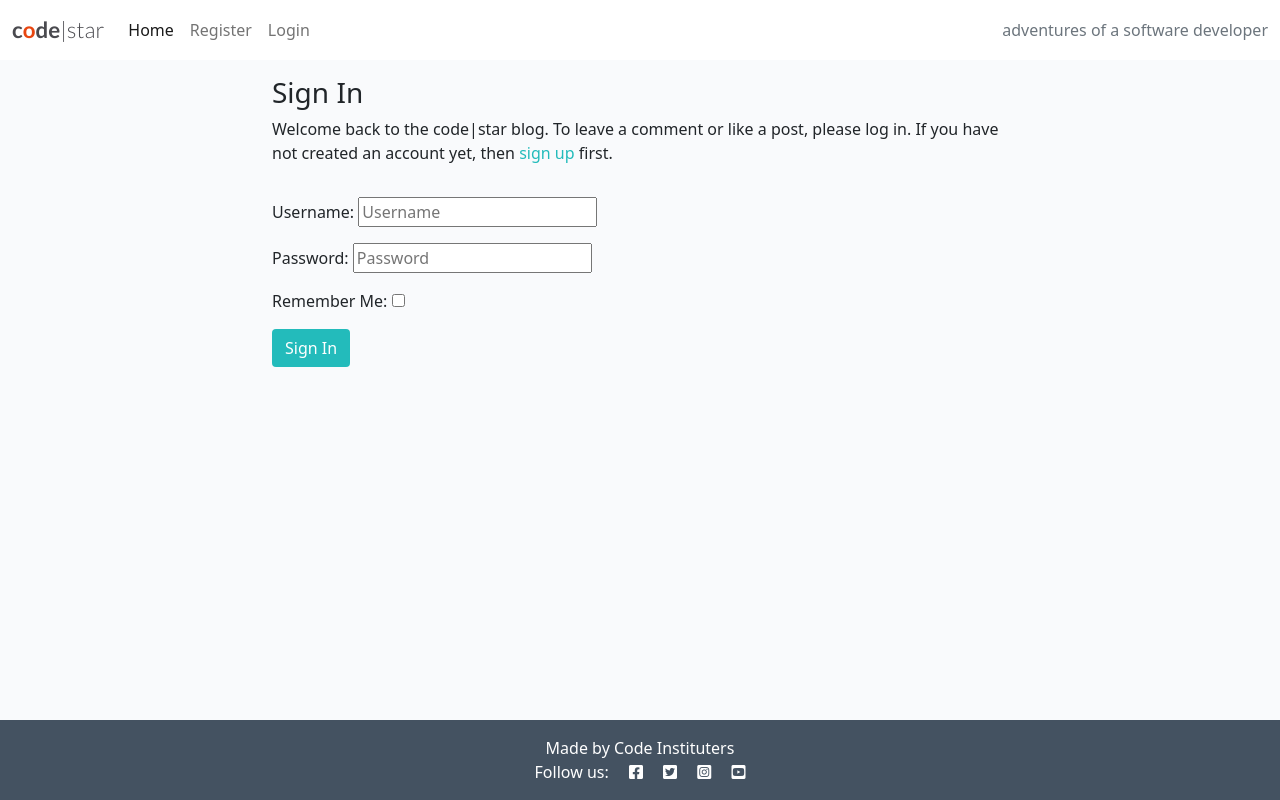
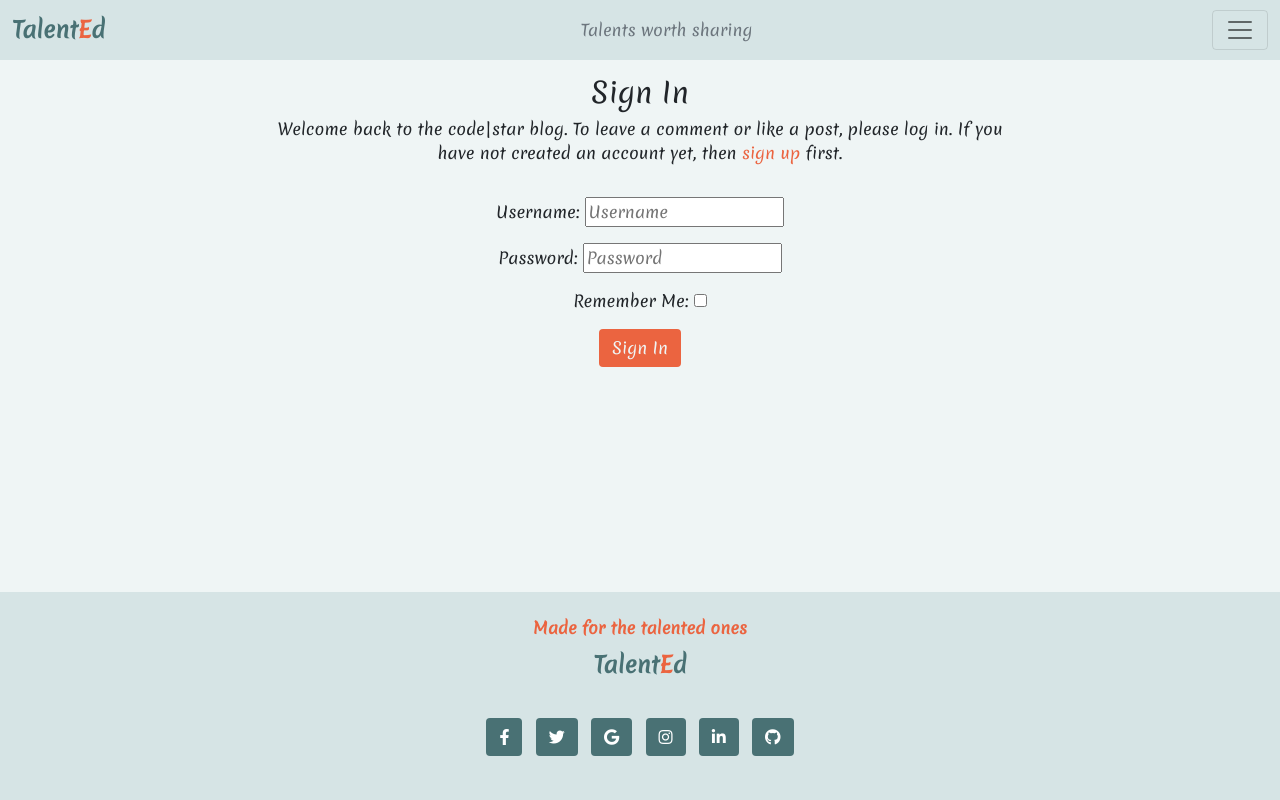
Before and after one commit to Code-Institute-Submissions/TalentEd, a Django app: page /accounts/login/ in a window 1280 px wide. Run offline with Django 3.2, Linux system fonts and the light colour scheme; some libraries are stand-ins or nearby versions.

Commit message:
update the theme and footers

```diff
--- a/static/css/style.css
+++ b/static/css/style.css
@@ -1,32 +1,35 @@
+@import url('https://fonts.googleapis.com/css2?family=Merienda&display=swap');
+
 body {
-    background-color: #F9FAFC;
+    font-family: 'Merienda', cursive;
+
 }
 
-.brand {
-    font-family: Lato, sans-serif;
+.logo {
     font-size: 1.4rem;
     font-weight: 700;
-    color: #4A4A4F;
+    color: #497174;
 }
 
-.red-o {
-    color: #E84610;
+.logo-e {
+    color: #EB6440;
 }
 
+
 .thin {
-    font-weight: 300;
+    font-weight: 500;
 }
 
 .light-bg {
-    background-color: #fff;
+    background-color: #EFF5F5;
 }
 
 .dark-bg {
-    background-color: #445261;
+    background-color: #497174;
 }
 
 .main-bg {
-    background-color: #F9FAFC;
+    background-color: #EFF5F5;
 }
 
 .card {
@@ -43,11 +46,12 @@ body {
     bottom: 5%;
     min-width: 30%;
     left: -2px;
-    background-color: #23BBBB;
+    background-color:
+        #EB6440;
 }
 
 .author {
-    color: white;
+    color: #EFF5F5;
     margin: 4px;
     text-transform: uppercase;
 }
@@ -62,8 +66,8 @@ body {
 }
 
 .masthead-text {
-    background-color: #445261;
-    color: white;
+    background-color: #497174;
+    color: #EFF5F5;
     position: relative;
 }
 
@@ -79,7 +83,7 @@ body {
     right: 90%;
     height: 100%;
     width: 150%;
-    background: #445261;
+    background: #497174;
     -webkit-transform: skew(15deg);
     -moz-transform: skew(15deg);
     transform: skew(15deg);
@@ -88,12 +92,12 @@ body {
 
 .post-link {
     text-decoration: none;
-    color: #445261;
+    color: #497174;
 }
 
 .post-link:hover,
 .page-link {
-    color: #E84610;
+    color: #EB6440;
 }
 
 .post-title {
@@ -103,40 +107,62 @@ body {
 
 .post-subtitle {
     margin-left: 5%;
-    color: lightgray;
+    color: #EFF5F5;
 }
 
 .btn-signup {
-    background-color: #23BBBB;
-    color: #fff;
+    background-color: #EB6440;
+    color: #EFF5F5;
 }
 
 .btn-signup:hover,
 .btn-signup:active {
-    background-color: #fff;
-    color: #23BBBB;
+    background-color: #EFF5F5;
+    color: #EB6440;
 }
 
 .link {
-    color: #23BBBB;
+    color: #EB6440;
     text-decoration: none;
 }
 
 .link:hover,
 .link:active {
-    color: #445261;
+    color: #497174;
     text-decoration: underline;
 }
 
 .btn-like {
-    color: #E84610;
+    color: #EB6440;
     border: none;
     background: transparent;
 }
 
 .btn-like:hover,
 .btn-like:active {
-    color: #E84610;
+    color: #EB6440;
     background: transparent;
     border: none;
 }
+
+.navbar {
+    background-color: #D6E4E5;
+}
+
+.container {
+    text-align: center;
+}
+
+.footer {
+    background-color: #D6E4E5;
+}
+
+#made-by {
+    color: #EB6440;
+    font-weight: bold;
+}
+
+.btn-footer {
+    background-color: #497174;
+
+}
--- a/templates/base.html
+++ b/templates/base.html
@@ -6,9 +6,8 @@
 <head>
     <title>TalentEd</title>
 
-    <link rel="preconnect" href="https://fonts.gstatic.com">
-    <link href="https://fonts.googleapis.com/css2?family=Roboto:wght@300&display=swap" rel="stylesheet">
-    <link href="https://fonts.googleapis.com/css2?family=Lato:wght@300;700&display=swap" rel="stylesheet">
+
+    <link rel="preconnect" href="https://fonts.gstatic.com" crossorigin>
     <link rel="stylesheet" href="https://cdnjs.cloudflare.com/ajax/libs/font-awesome/5.15.3/css/all.min.css">
     <meta name="viewport" content="width=device-width, initial-scale=1" />
     <link href="https://cdn.jsdelivr.net/npm/bootstrap@5.0.1/dist/css/bootstrap.min.css" rel="stylesheet"
@@ -24,10 +23,13 @@
 
     <!-- Navigation -->
 
-    <nav class="navbar navbar-expand-lg navbar-light bg-white">
-        <div class="container-fluid">
-            <a class="navbar-brand" href="{% url 'home' %}"><span class="brand">c<span class="red-o">o</span>de<span
-                        class="thin">|star</span></span></span></a>
+    <nav class="navbar navbar-light">
+        <div class=" container-fluid">
+            <a class="navbar-brand" href="{% url 'home' %}"><span class="logo">Talent<span
+                        class="logo-e">E</span>d</span></a>
+            <span class="navbar-text text-muted">
+                Talents worth sharing
+            </span>
             <button class="navbar-toggler" type="button" data-bs-toggle="collapse" data-bs-target="#navbarText"
                 aria-controls="navbarText" aria-expanded="false" aria-label="Toggle navigation">
                 <span class="navbar-toggler-icon"></span>
@@ -50,9 +52,7 @@
                     </li>
                     {% endif %}
                 </ul>
-                <span class="navbar-text text-muted">
-                    adventures of a software developer
-                </span>
+
             </div>
         </div>
     </nav>
@@ -77,12 +77,38 @@
     </main>
 
     <!-- Footer -->
-    <footer class="footer mt-auto py-3 dark-bg">
-        <p class="m-0 text-center text-white">Made by Code Instituters</p>
-        <p class="m-0 text-center text-white">Follow us: <i class="fab fa-facebook-square ms-3"></i>
-            <i class="fab fa-twitter-square ms-3"></i>
-            <i class="fab fa-instagram-square ms-3"></i>
-            <i class="fab fa-youtube-square ms-3"></i></p>
+    <footer class="footer mt-auto py-3 footer-bg">
+        <p id="made-by" class="m-2 text-center">Made for the talented ones</p>
+        <p id="made-by" class="m-2 text-center"><span class="logo">Talent<span class="logo-e">E</span>d</span></p>
+        <div class="container p-4 pb-0">
+            <!-- Section: Social media -->
+            <section class="mb-4">
+                <!-- Facebook -->
+                <a class="btn text-white btn-floating m-1 btn-footer" href="facebook.com"><i
+                        class="fab fa-facebook-f"></i></a>
+
+                <!-- Twitter -->
+                <a class="btn text-white btn-floating m-1 btn-footer" href="twitter.com"><i
+                        class="fab fa-twitter"></i></a>
+
+                <!-- Google -->
+                <a class="btn text-white btn-floating m-1 btn-footer" href="google.com"><i
+                        class="fab fa-google"></i></a>
+
+                <!-- Instagram -->
+                <a class="btn text-white btn-floating m-1 btn-footer" href="instagram.com"><i
+                        class="fab fa-instagram"></i></a>
+
+                <!-- Linkedin -->
+                <a class="btn text-white btn-floating m-1 btn-footer" href="linkedin.com"><i
+                        class="fab fa-linkedin-in"></i></a>
+                <!-- Github -->
+                <a class="btn text-white btn-floating m-1 btn-footer" href="github.com"><i
+                        class="fab fa-github"></i></a>
+            </section>
+            <!-- Section: Social media -->
+        </div>
+        <!-- Grid container -->
     </footer>
     <script>
         setTimeout(function () {
```
